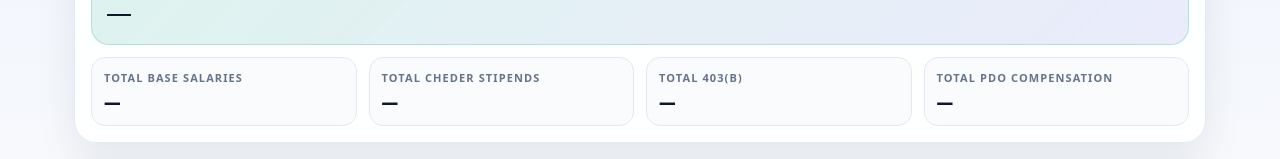
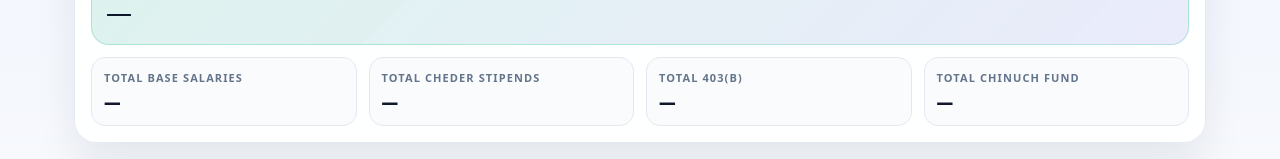
Before and after one commit to smunitz-ai/bha-comp-web, a Next.js app: page / in a window 1280 px wide. Shown: the part 952-1111 px from the top of the page. Built offline with nearby package versions, Linux system fonts and the light colour scheme.

Commit message:
UI: summary swap + cleanup

```diff
--- a/app/page.tsx
+++ b/app/page.tsx
@@ -28,7 +28,6 @@ const OPTIONS = {
     "Year 27",
     "Year 28+",
   ],
-  // NEW: dropdown options for FTE
   ftes: ["0.5", "0.6", "0.75", "1"],
 };
 
@@ -535,12 +534,12 @@ export default function Page() {
 
     spouseARole: "Primary Breadwinner",
     spouseAGender: "Man",
-    spouseAFTE: "1", // default fits dropdown
+    spouseAFTE: "1",
     spouseACheder: "Yes",
     spouseAPDO: "6",
 
     spouseBGender: "Woman",
-    spouseBFTE: "0.6", // default fits dropdown
+    spouseBFTE: "0.6",
     spouseBCheder: "Yes",
     spouseBPDO: "0",
 
@@ -685,7 +684,7 @@ export default function Page() {
           </div>
         </div>
 
-        {/* Inputs (order: spouse A, spouse B, family, then summary) */}
+        {/* Inputs */}
         <div style={{ marginTop: 16, display: "grid", gap: 16 }}>
           {/* Top input controls */}
           <div style={{ ...surface, padding: 16 }}>
@@ -755,7 +754,6 @@ export default function Page() {
                 </Field>
               </div>
 
-              {/* NEW: FTE dropdown */}
               <div style={{ gridColumn: "span 2" }}>
                 <Field label="FTE">
                   <select style={control} value={form.spouseAFTE} onChange={(e) => setForm({ ...form, spouseAFTE: e.target.value })}>
@@ -804,7 +802,6 @@ export default function Page() {
                   </Field>
                 </div>
 
-                {/* NEW: FTE dropdown */}
                 <div style={{ gridColumn: "span 2" }}>
                   <Field label="FTE">
                     <select style={control} value={form.spouseBFTE} onChange={(e) => setForm({ ...form, spouseBFTE: e.target.value })}>
@@ -967,8 +964,10 @@ export default function Page() {
             <div style={{ gridColumn: "span 3" }}>
               <MiniStat label="Total 403(b)" value={pickValue(sections, "Total 403(b)")} />
             </div>
+
+            {/* CHANGED: PDO OUT, CHINUCH FUND IN */}
             <div style={{ gridColumn: "span 3" }}>
-              <MiniStat label="Total PDO Compensation" value={pickValue(sections, "Total PDO Compensation")} />
+              <MiniStat label="Total Chinuch Fund" value={pickValue(sections, "Total Chinuch Fund")} />
             </div>
           </div>
         </div>
```
